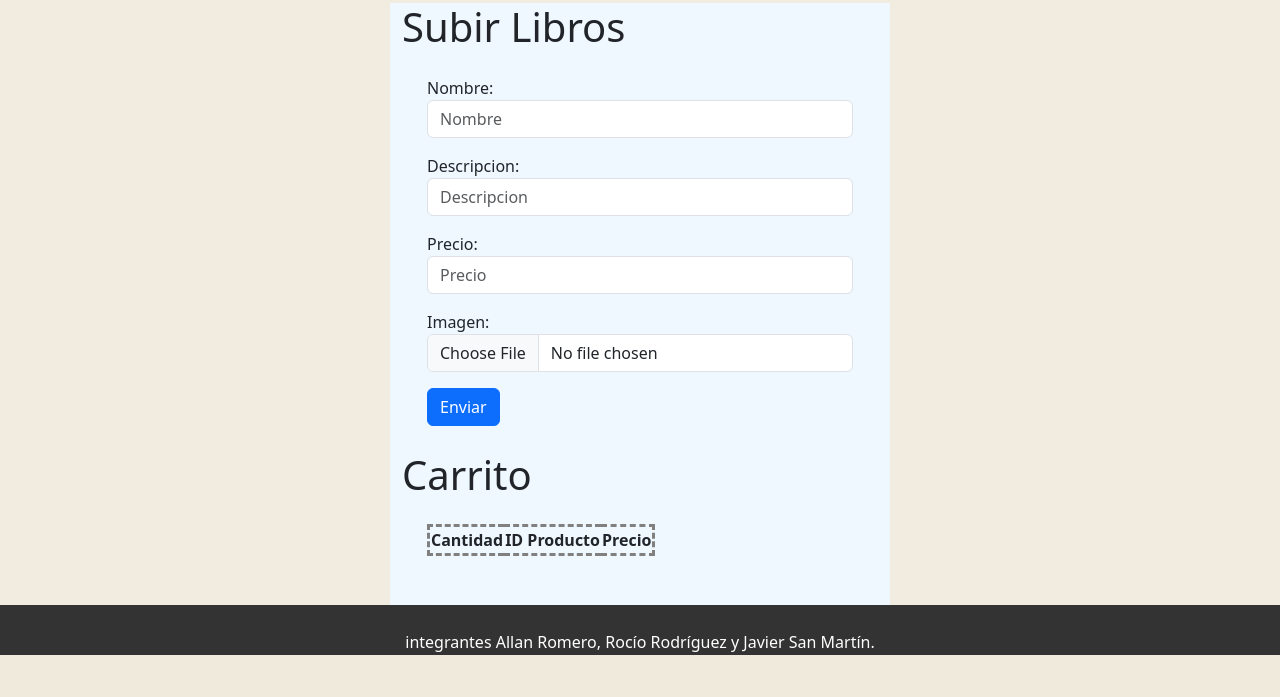
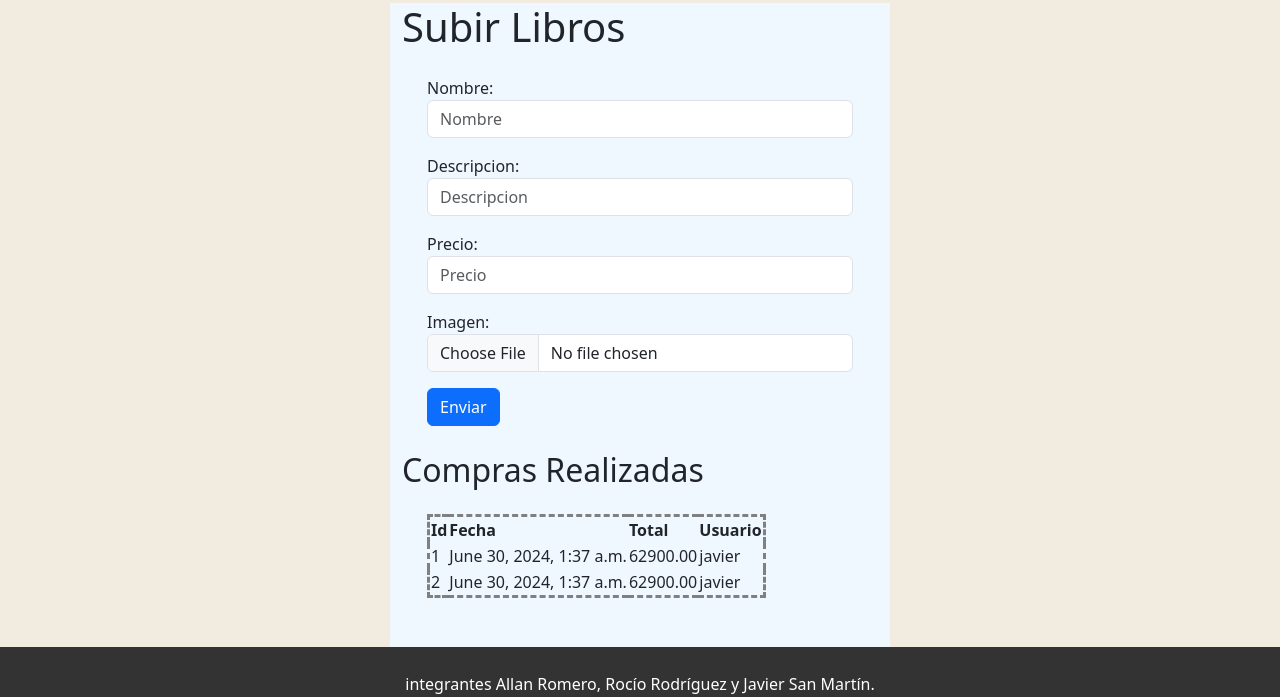
Before and after one commit to javi3r12-code/Web_EV3, a Django app: page /Libros/administrar/ in a window 1280 px wide. Shown: the part 156-853 px from the top of the page. Before the commit the page ends 811 px from the top, so only its background shows below. Run offline with Django 5.2, Linux system fonts and the light colour scheme; data comes from the database, SQL or seed files in the repository; both versions use the stored data as it was after the commit; lists and menus that the app fills with data are empty; some web fonts are replaced.

Commit message:
commit-.

```diff
--- a/EntreHojas/Libros/models.py
+++ b/EntreHojas/Libros/models.py
@@ -12,3 +12,21 @@ class Producto (models.Model):
 
     class Meta:
         ordering = ['idProducto']
+
+class Compra(models.Model):
+    usuario = models.ForeignKey(User, on_delete=models.CASCADE)
+    productos = models.ManyToManyField(Producto, through='ProductoCompra')
+    total = models.DecimalField(max_digits=10, decimal_places=2, default=0)
+    fecha_compra = models.DateTimeField(auto_now_add=True)
+
+    def __str__(self):
+        return f'Compra de {self.usuario.username} - Total: {self.total}'
+
+class ProductoCompra(models.Model):
+    compra = models.ForeignKey(Compra, on_delete=models.CASCADE)
+    producto = models.ForeignKey(Producto, on_delete=models.CASCADE)
+    cantidad = models.PositiveIntegerField(default=1)
+    precio_unitario = models.DecimalField(max_digits=10, decimal_places=2, default=0)
+
+    def subtotal(self):
+        return self.cantidad * self.precio_unitario
--- a/EntreHojas/Libros/templates/administrar.html
+++ b/EntreHojas/Libros/templates/administrar.html
@@ -52,12 +52,25 @@
             </svg></button>
 
           </form>
-          <div class="d-grid gap-2 d-md-block">
-            <a href="{% url 'registrar' %}">  <button class="btn btn-primary" type="button" href="{% url 'registrar' %}">Registrarse</button>
-            </a>
-            <a href="{% url 'ingresar' %}">  <button class="btn btn-secondary" type="button" href="{% url 'ingresar' %}">Ingresar</button>
-            </a>
-            </div>
+          {% if user.is_authenticated %}
+<div class="dropdown">
+  <button class="btn btn-secondary dropdown-toggle" type="button" id="dropdownMenuButton" data-bs-toggle="dropdown" aria-expanded="false">
+    {{ user.username }}
+  </button>
+  <ul class="dropdown-menu" aria-labelledby="dropdownMenuButton">
+    <li><a class="dropdown-item" href="{% url 'cerrar_sesion' %}">Cerrar sesión</a></li>
+  </ul>
+</div>
+{% else %}
+<div class="d-grid gap-2 d-md-block">
+  <a href="{% url 'registrar' %}">
+    <button class="btn btn-primary" type="button">Registrarse</button>
+  </a>
+  <a href="{% url 'ingresar' %}">
+    <button class="btn btn-secondary" type="button">Ingresar</button>
+  </a>
+</div>
+{% endif %}
         </div>
       </div>
     </nav>
@@ -78,22 +91,24 @@
 
           <button type="submit" class="btn btn-primary">Enviar</button>
       </form>
-      <h1>Carrito </h1>
+      <h2>Compras Realizadas </h2>
 
       <table class="table-striped " style="margin: 25px; border-style: dashed; border-block-end-style: dashed;">
         <thead>
             <tr>
-                <th>Cantidad</th>
-                <th>ID Producto</th>
-                <th>Precio</th>
+                <th>Id</th>
+                <th>Fecha</th>
+                <th>Total</th>
+                <th>Usuario</th>
             </tr>
         </thead>
         <tbody>
-            {% for carrito in carritos %}
+            {% for compra in compras %}
                 <tr>
-                    <td>{{ carrito.cantidad }}</td>
-                    <td>{{ carrito.producto.nombre }}</td>
-                    <td>{{ carrito.producto.precio }}</td>
+                    <td>{{ compra.id }}</td>
+                    <td>{{ compra.fecha_compra }}</td>
+                    <td>{{ compra.total }}</td>
+                    <td>{{ compra.usuario.username }}</td>
                 </tr>
 
             {% endfor %}
--- a/EntreHojas/Libros/urls.py
+++ b/EntreHojas/Libros/urls.py
@@ -14,6 +14,8 @@ urlpatterns = [
     path('agregar_al_carrito/<int:producto_id>/', views.agregar_al_carrito, name='agregar_al_carrito'),
     path('eliminar_del_carrito/<int:producto_id>/', views.eliminar_del_carrito, name='eliminar_del_carrito'),
     path('cerrar-sesion/', views.cerrar_sesion, name='cerrar_sesion'),
+    path('registrar_compra/', views.registrar_compra, name='registrar_compra'),
+
 
 
 ]
--- a/EntreHojas/Libros/views.py
+++ b/EntreHojas/Libros/views.py
@@ -1,5 +1,5 @@
 from django.shortcuts import render, redirect, get_object_or_404
-from .models import Producto
+from .models import Producto, Compra, ProductoCompra
 from .forms import ProductoForm, UpdateProductoForm, UserForm, LoginForm
 from django.shortcuts import get_object_or_404, redirect
 from django.conf import settings
@@ -60,9 +60,7 @@ def indexp(request):
 
     return render(request, 'indexp.html', context)
 
-from django.shortcuts import render, redirect, get_object_or_404
-from django.contrib import messages
-from .models import Producto  # Asegúrate de importar el modelo Producto
+
 
 def agregar_al_carrito(request, producto_id):
     producto = get_object_or_404(Producto, idProducto=producto_id)
@@ -70,24 +68,19 @@ def agregar_al_carrito(request, producto_id):
     if request.method == 'POST':
         cantidad = int(request.POST.get('cantidad', 1))
 
-        # Obtener el carrito de la sesión del usuario
         carrito = request.session.get('carrito', {})
 
-        # Verificar si el producto ya está en el carrito
         if str(producto_id) in carrito:
-            # Si existe, actualizar la cantidad
             carrito[str(producto_id)]['cantidad'] = cantidad
         else:
-            # Si no existe, agregar el producto al carrito
             carrito[str(producto_id)] = {
                 'idProducto': producto_id,
                 'nombre': producto.nombre,
                 'precio': float(producto.precio),
                 'cantidad': cantidad,
-                'imagen': producto.imagen.url  # Aquí agregamos la URL de la imagen del producto
+                'imagen': producto.imagen.url
             }
 
-        # Actualizar la sesión del usuario con el nuevo carrito
         request.session['carrito'] = carrito
         messages.success(request, f"{producto.nombre} agregado al carrito")
 
@@ -96,19 +89,40 @@ def agregar_al_carrito(request, producto_id):
     return redirect('indexp')
 
 def eliminar_del_carrito(request, producto_id):
-    # Obtener el carrito de la sesión del usuario
     carrito = request.session.get('carrito', {})
 
-    # Verificar si el producto está en el carrito
     if str(producto_id) in carrito:
-        # Eliminar el producto del carrito
         del carrito[str(producto_id)]
-        request.session['carrito'] = carrito  # Actualizar la sesión
+        request.session['carrito'] = carrito
 
         messages.success(request, f"Producto eliminado del carrito")
 
     return redirect('indexp')
 
+
+def registrar_compra(request):
+    carrito = request.session.get('carrito', {})
+    usuario = request.user
+
+    total_compra = sum(item['precio'] * item['cantidad'] for item in carrito.values())
+
+    nueva_compra = Compra.objects.create(usuario=usuario, total=total_compra)
+
+    for item_id, item_info in carrito.items():
+        producto_id = item_info['idProducto']
+        cantidad = item_info['cantidad']
+        precio_unitario = item_info['precio']
+
+        producto = get_object_or_404(Producto, idProducto=producto_id)
+
+        producto_compra = ProductoCompra(compra=nueva_compra, producto=producto, cantidad=cantidad, precio_unitario=precio_unitario)
+        producto_compra.save()
+
+
+    request.session['carrito'] = {}
+
+    messages.success(request, 'Compra realizada con éxito')
+    return redirect('indexp')
 
 def categoria(request):
     return render(request, 'categoria.html')
@@ -126,10 +140,13 @@ def administrar(request):
     else:
         form = ProductoForm()
 
-
-
+    productos = Producto.objects.all()
+    compras = Compra.objects.all()
     contexto = {
         'form': form,
+        'productos': productos,
+        'compras':compras,
+
 
     }
 
```
Also changed, not shown: EntreHojas/Libros/templates/contactos.html (+17 -5 lines), EntreHojas/Libros/templates/indexp.html (+13 -5 lines), EntreHojas/Libros/templates/ingresar.html (+21 -7 lines), EntreHojas/Libros/templates/registro.html (+19 -7 lines), EntreHojas/Libros/migrations/0008_compra.py (added), EntreHojas/Libros/migrations/0009_compra_cantidad_compra_producto.py (added), EntreHojas/Libros/migrations/0010_remove_compra_cantidad_remove_compra_producto_and_more.py (added), EntreHojas/db.sqlite3.
